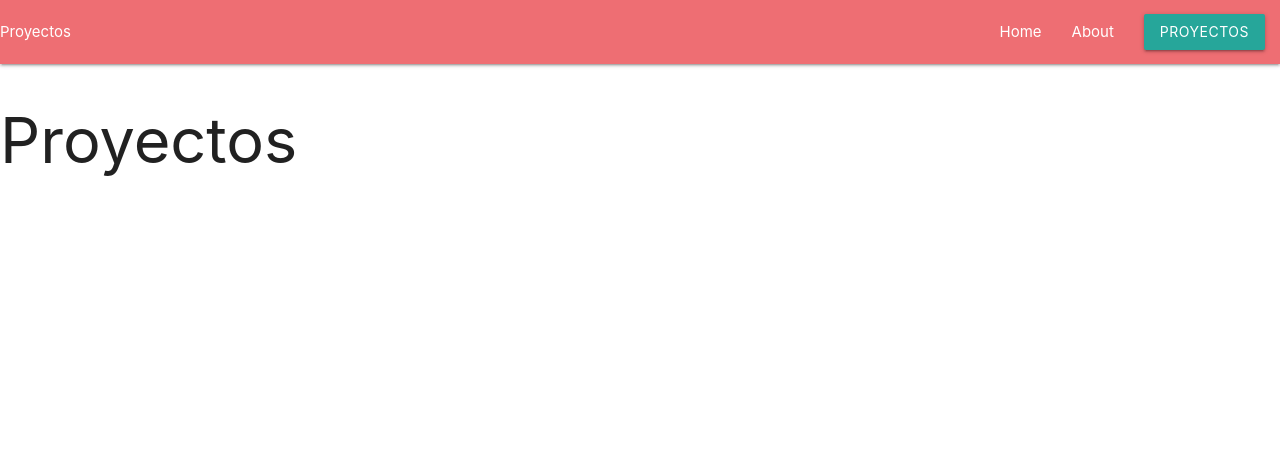
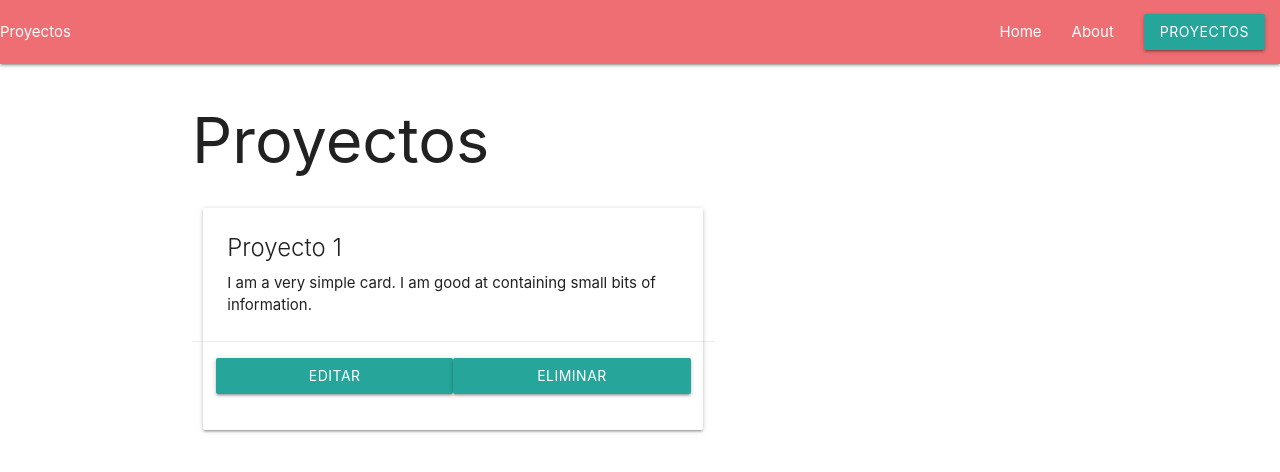
Before and after one commit to ZielGit/project-manager, a Vue app: page /proyectos in a window 1280 px wide. Shown: the top 472 px of the page. Built offline with nearby package versions, Linux system fonts and the light colour scheme.

Commit message:
container y cards

```diff
--- /dev/null
+++ b/src/components/Contenedor.vue
@@ -0,0 +1,28 @@
+<template>
+    <div class="row">
+        <div class="col s12 m7">
+            <div class="card horizontal">
+                <div class="card-stacked">
+                    <div class="card-content">
+                        <span class="card-title">Proyecto 1</span>
+                        <p>I am a very simple card. I am good at containing small bits of information.</p>
+                    </div>
+                    <div class="row card-action">
+                        <a class="col s6 waves-effect waves-light btn">Editar</a>
+                        <a class="col s6 waves-effect waves-light btn">Eliminar</a>
+                    </div>
+                </div>
+            </div>
+        </div>
+    </div>
+</template>
+
+<script>
+export default {
+    setup () {
+
+
+        return {}
+    }
+}
+</script>
--- a/src/views/Proyectos.vue
+++ b/src/views/Proyectos.vue
@@ -1,15 +1,14 @@
 <template>
-    <div>
+    <div class="container">
         <h1>Proyectos</h1>
+        <Contenedor />
     </div>
 </template>
 
 <script>
+import Contenedor from '../components/Contenedor.vue';
+
 export default {
-    setup () {
-
-
-        return {}
-    }
+    components: { Contenedor }
 }
 </script>
```
